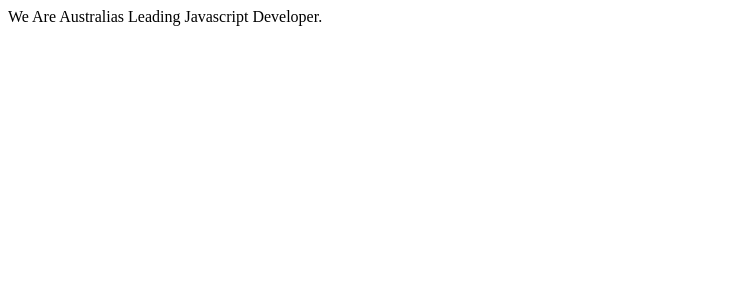
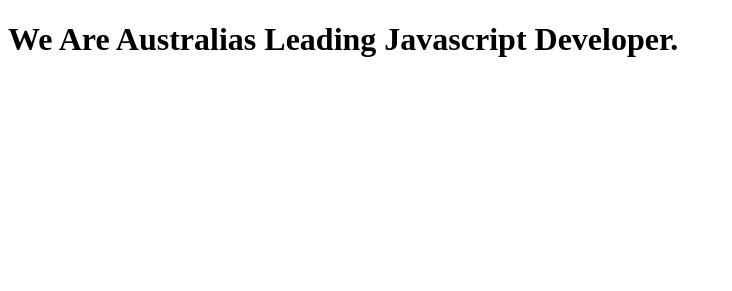
Before and after one commit to australiasleadingjavascriptdeveloper/www, a plain HTML site: page index.html in a window 1280 px wide. Shown: the whole page, without its empty margins (0-732 px from the left). Drawn offline with Linux system fonts and the light colour scheme.

Commit message:
Add Favicon and spice up the layout

```diff
--- a/index.html
+++ b/index.html
@@ -2,9 +2,10 @@
 <html>
 <head>
     <title>Australias Leading Javascript Developer</title>
+    <link rel="icon" type="image/png" href="jsaudev.png">
 </head>
 <body>
-    We Are Australias Leading Javascript Developer.
+    <h1>We Are Australias Leading Javascript Developer.</h1>
     <marquee><img src="jsaudev.png"></marquee>
 
 
```
